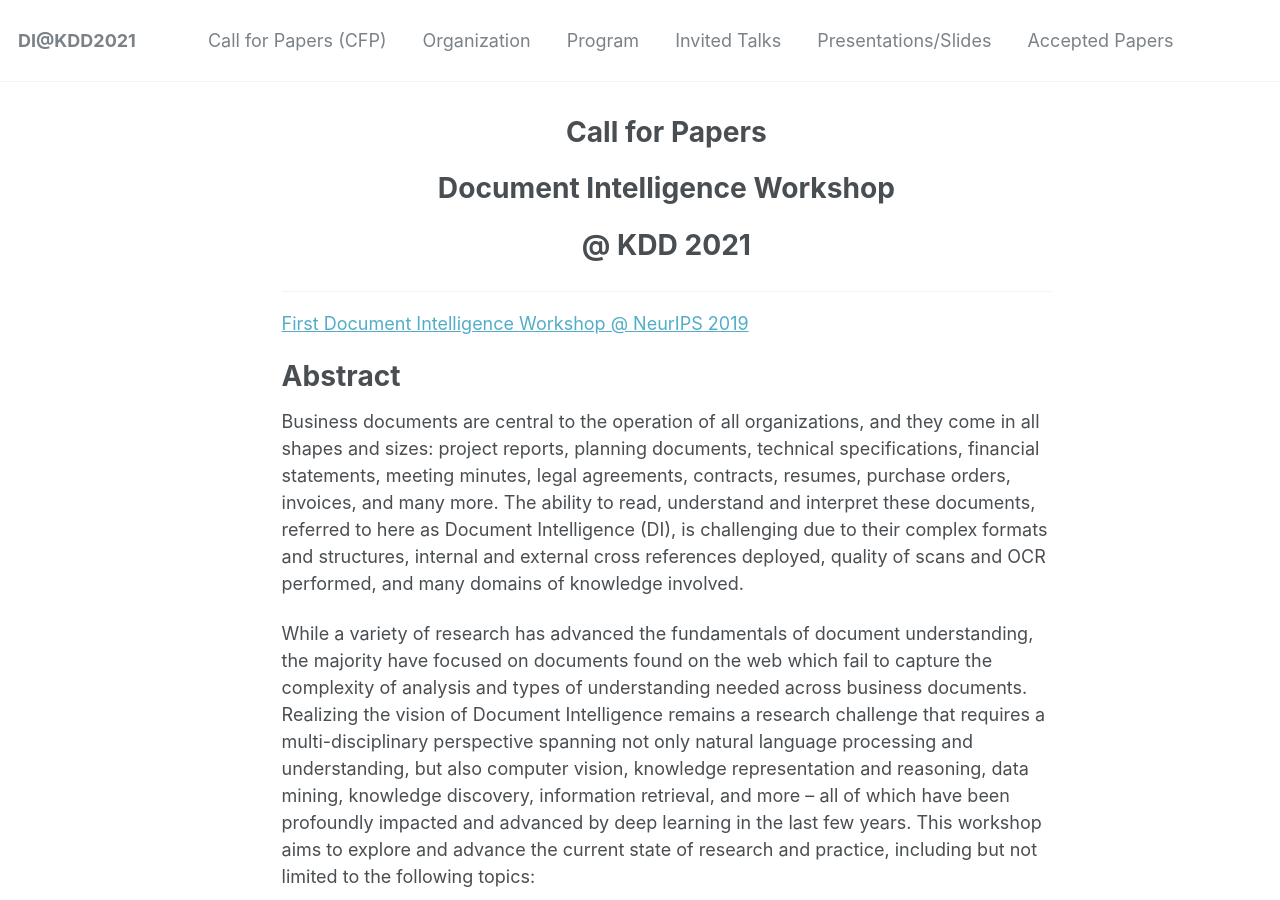
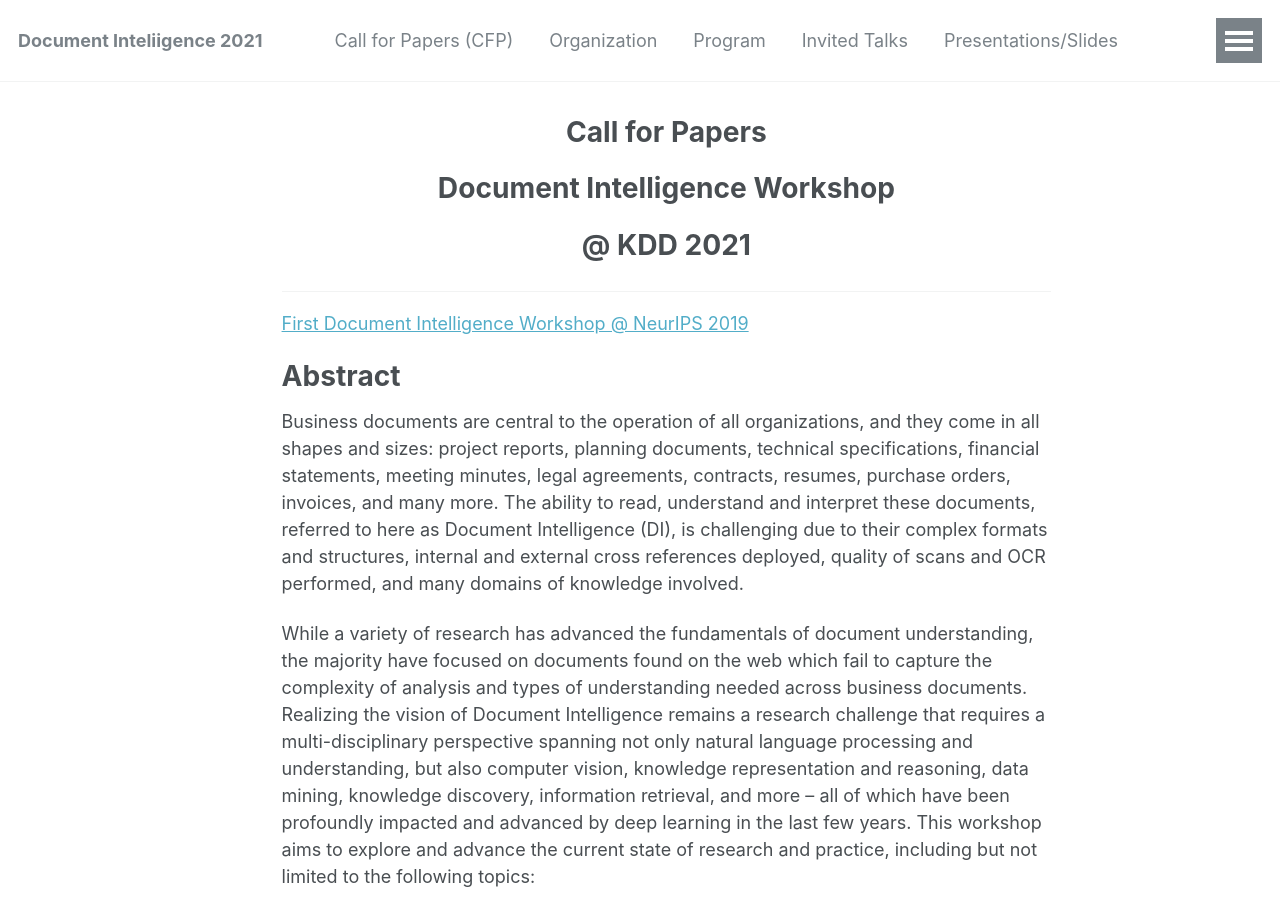
Before and after one commit to document-intelligence/DI-2022, a Jekyll site: the page built from _pages/cfp.md, in a window 1280 px wide and 900 px high. Built offline with Jekyll 4.4.1, drawn with Linux system fonts in a browser that asks for light colours.

Commit message:
Update _config.yml

```diff
--- a/_config.yml
+++ b/_config.yml
@@ -7,7 +7,7 @@
 
 # Site Settings
 locale                   : "en-US"
-title                    : "DI@KDD2021"
+title                    : "Document Inteliigence 2021"
 title_separator          : "-"
 name                     : &name "Your Name"
 description              : &description "personal description"
```
